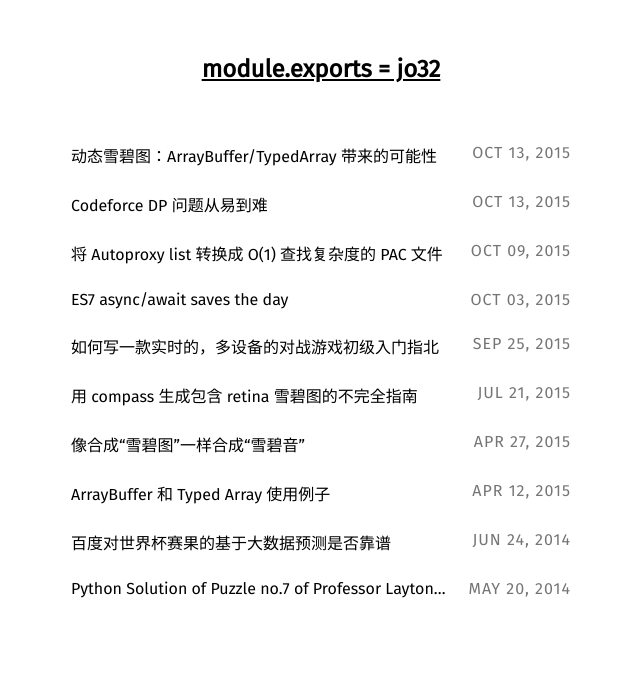
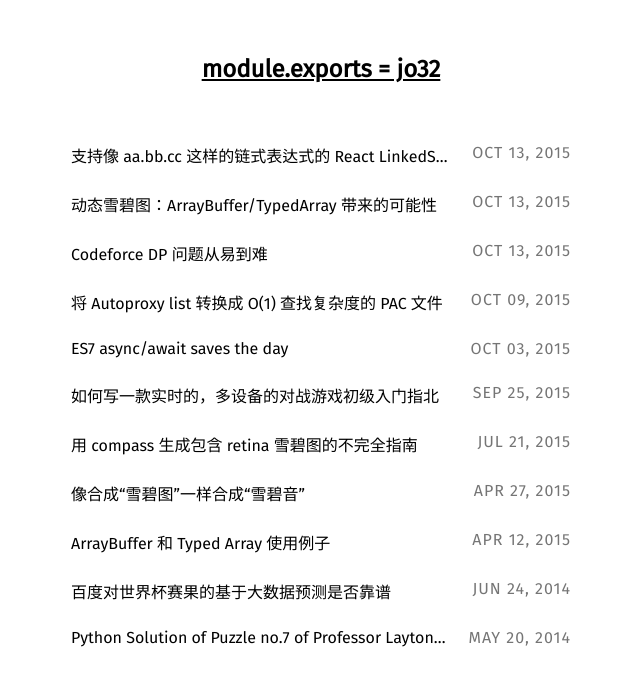
Before and after one commit to jo32/jo32.github.io, a Jekyll site: the page built from index.html, in a window 1280 px wide. Shown: the top 686 px of the page, without its empty margins (319-959 px from the left). Built offline with Jekyll 4.4.1, drawn with Linux system fonts in a browser that asks for light colours.

Commit message:
add post

```diff
--- a/_includes/head.html
+++ b/_includes/head.html
@@ -8,6 +8,7 @@
 	<title>{{ site.title }}</title>
 {% endif %}
 
+<meta content="width=device-width, initial-scale=1.0, maximum-scale=1.0, user-scalable=0;" name="viewport" />
 <meta name="twitter:card" content="summary" />
 <meta name="twitter:site" content="@{{ site.twitter_username }}" />
 <meta name="twitter:title" content="{% if page.title %}{{ page.title }}{% else %}{{ site.title }}{% endif %}" />
--- /dev/null
+++ b/_posts/2016-02-01-linkedStateMixin-supporting-linked-dot-expression.md
@@ -0,0 +1,14 @@
+---
+layout: post
+title: 支持像 aa.bb.cc 这样的链式表达式的 React LinkedStateMixin
+date: 2015-10-12T22:21:19.000Z
+categories: javascript
+---
+
+React 原生的 LinkedStateMixin 并不支持像 `aa.bb.cc` 这样的链式表达式，下面提供一个比较简单的修改过后支持这用绑定的 Mixin，使用方法：
+
+    <input type="text" className="form-control" id="rule-name" valueLink={this.linkState('rule.rule_name')} />
+
+代码如下：
+
+<script src="https://gist.github.com/jo32/977fa29012f2acd3d60a.js"></script>
```
